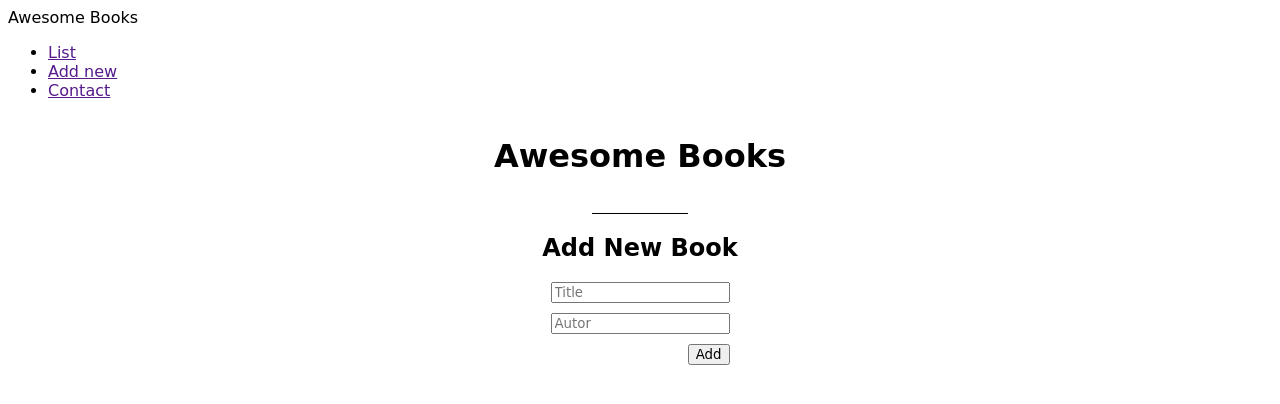
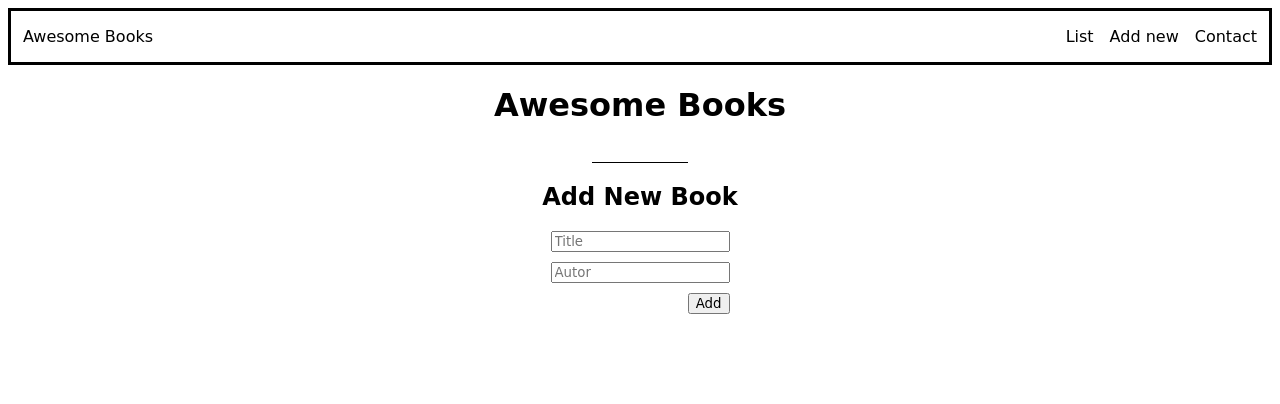
Before and after one commit to cvalencia1991/Awesome-Books, a website: page index.html in a window 1280 px wide. Drawn offline with Linux system fonts and the light colour scheme.

Commit message:
add toggle function
Signed-off-by: RodChak <97179349+RodChak@users.noreply.github.com>

```diff
--- a/main.js
+++ b/main.js
@@ -67,3 +67,12 @@ function erasebook(e) {
 }
 
 document.getElementById('statusbooks').addEventListener('click', erasebook);
+
+const list = document.querySelector('#list')
+list.onclick = displaybooks;
+function displaybooks() {
+ const styleHeaderForm = document.getElementById('styleheader')
+ styleHeaderForm.style.dislpay='none';
+// document.getElementById(id).style.property = new style
+
+}
--- a/styles.css
+++ b/styles.css
@@ -1,6 +1,33 @@
 body,button,input {
   font-family: cursive;
 
+}
+
+#navigation {
+  display:flex;
+  justify-content: space-between;
+  align-items: center;
+  border: 3px solid #000;
+  padding: 0 12px
+}
+
+.nav-links{
+  display: flex;
+  list-style: none;
+  gap: 1em;
+  color: #000;
+
+}
+
+.nav-links li a {
+  text-decoration: none;
+  color: black;
+  cursor: pointer;
+
+}
+
+.nav-links li a:hover {
+  color: blue;
 }
 
 
```
